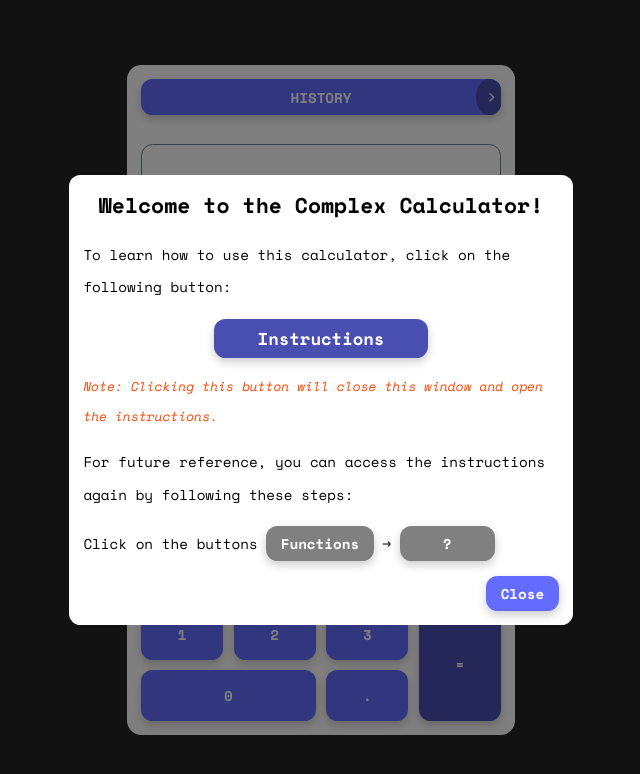
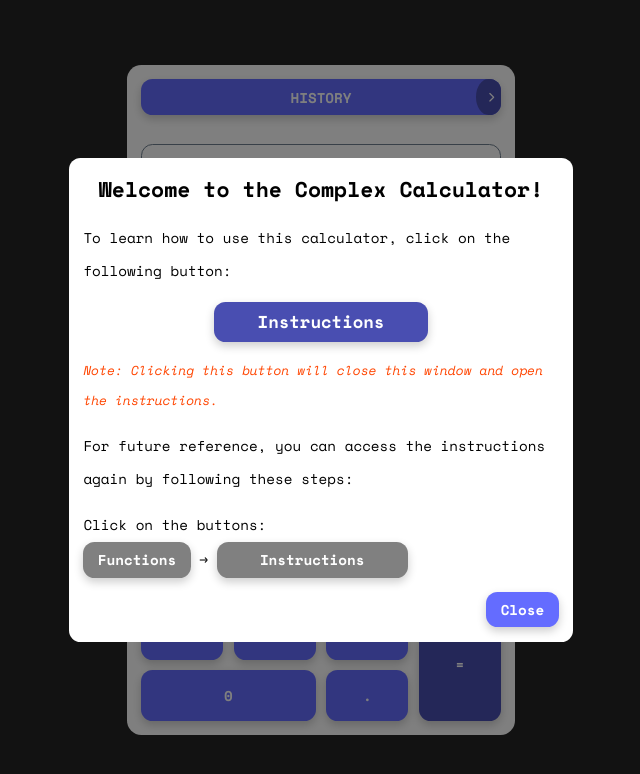
Before and after one commit to savin-maksim/all-test-projects, a React (Vite) app: page / in a window 1280 px wide. Shown: the top 774 px of the page, without its empty margins (319-959 px from the left). Built offline with nearby package versions, Linux system fonts and the light colour scheme.

Commit message:
improved user interface

```diff
--- a/src/App/ComplexCalc.jsx
+++ b/src/App/ComplexCalc.jsx
@@ -328,7 +328,7 @@ function ComplexCalcV2() {
 
   const extraButtons = ['(', ')', 'AC', '<-', 'i', ' ∠ ', 'x^', '√', '%', ' / ', ' * ', ' - '];
   const keyboard = ['7', '8', '9', ' + ', '4', '5', '6', '1', '2', '3', '=', '0', '.'];
-  const extraButtonsNewKeyboard = ['Variable', '?', '(', ')', 'AC', '<-', ' deg ', ' rad ', 'det', 'log', 'sin', 'cos', 'tan', 'pi', '=', ' rad to deg', ' deg to rad'];
+  const extraButtonsNewKeyboard = ['Instructions', '(', ')', 'AC', '<-', ' deg ', ' rad ', 'det', 'log', 'sin', 'cos', 'tan', 'pi', '=', ' rad to deg', ' deg to rad'];
 
   return (
     <main className='card'>
@@ -425,7 +425,7 @@ function ComplexCalcV2() {
             ) : (
               <button style={{ padding: '0.5rem' }} onClick={handleFunctionsClick}>Functions</button>
             )}
-
+            <button style={{ padding: '0.5rem' }} onClick={() => setShowVariableModal(true)}>Variable</button>
           </div>
           <div>
             {newKeyboard ? (
@@ -454,15 +454,13 @@ function ComplexCalcV2() {
                               ? () => addToInputNumber('sin(')
                               : val === 'tan'
                                 ? () => addToInputNumber('tan(')
-                                : val === 'Variable'
-                                  ? () => setShowVariableModal(true)
                                   : val === 'det'
                                     ? () => addToInputNumber('det([-1, 2; 3, 1])')
                                     : val === 'log'
                                       ? () => addToInputNumber('log(10000, 10)')
                                       : val === '='
                                         ? calculateResult
-                                        : val === '?'
+                                        : val === 'Instructions'
                                           ? handleQuestionMarkClick
                                           : () => addToInputNumber(val)}>
                       {val}
--- a/src/Components/InitialTutorialModal.jsx
+++ b/src/Components/InitialTutorialModal.jsx
@@ -21,7 +21,7 @@ export const InitialTutorialModal = ({ isOpen, onClose, handleQuestionMarkClick
     </p>
     <p>
       For future reference, you can access the instructions again by following these steps:
-      <p>Click on the buttons <button style={{ padding: '0.5rem 1rem', background: 'grey' }}>Functions</button> &rarr; <button style={{ padding: '0.5rem 3rem', background: 'gray' }}>?</button> </p>
+      <p>Click on the buttons: <br/><button style={{ padding: '0.5rem 1rem', background: 'grey' }}>Functions</button> &rarr; <button style={{ padding: '0.5rem 3rem', background: 'gray' }}>Instructions</button> </p>
     </p>
   </Modal>
 );
--- a/src/index.css
+++ b/src/index.css
@@ -214,9 +214,9 @@ body .MuiSlider-root {
   align-items: center;
 }
 
-.settings :nth-child(3) {
+/* .settings :nth-child(3) {
   grid-column: span 2;
-}
+} */
 
 .extra-buttons {
   display: grid;
@@ -236,25 +236,25 @@ body .MuiSlider-root {
   gap: var(--primary-gap);
 }
 
-.extra-buttons-new-keyboard :nth-child(-n+2) {
-  grid-column: span 2;
+.extra-buttons-new-keyboard :nth-child(1) {
+  grid-column: span 4;
 }
 
-.extra-buttons-new-keyboard :nth-child(-n+6) {
+.extra-buttons-new-keyboard :nth-child(-n+5) {
   background-color: var(--secondary-color);
 }
 
-.extra-buttons-new-keyboard :nth-child(15) {
+.extra-buttons-new-keyboard :nth-child(14) {
   grid-column-start: 4;
   grid-row: 5 / 7;
   background-color: var(--secondary-color);
 }
 
-.extra-buttons-new-keyboard :nth-child(16) {
+.extra-buttons-new-keyboard :nth-child(15) {
   grid-column: span 3;
 }
 
-.extra-buttons-new-keyboard :nth-child(17) {
+.extra-buttons-new-keyboard :nth-child(16) {
   grid-column: span 3;
 }
 
```
